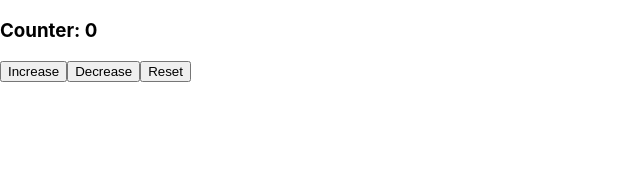
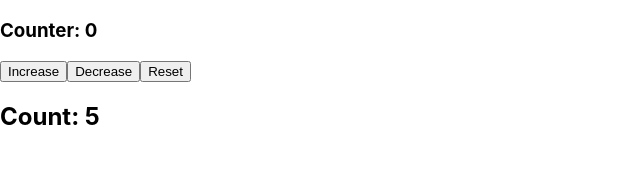
Before and after one commit to MMcClure11/counter-practice, a React (Create React App) app: page / in a window 1280 px wide. Shown: the top 192 px of the page, without its empty margins (0-640 px from the left). Built offline with nearby package versions, Linux system fonts and the light colour scheme.

Commit message:
Add counter component with setInterval to increase cout

```diff
--- a/src/App.js
+++ b/src/App.js
@@ -1,5 +1,6 @@
 import './App.css';
 import React, { Component } from 'react'
+import Counter from './Counter'
 
 export default class App extends Component {
 
@@ -23,6 +24,17 @@
     this.setState({counter: 0})
   }
 
+  // componentDidMount(){
+  //   console.log('Hello from cdm')
+  //   setInterval(function(){ console.log("Hello"); }, 5000);
+  //   // setInterval( this.increase, 5000);
+  //   // const timer = setInterval( () => {
+  //   //   this.setState((prevState) => ({
+  //   //     counter: prevState.counter + 1
+  //   //   })), 1000
+  //   // })
+  // }
+
   render() {
     return (
       <div>
@@ -30,6 +42,7 @@
         <button onClick={ this.increase }>Increase</button>
         <button onClick={ this.decrease }>Decrease</button>
         <button onClick={ this.reset }>Reset</button>
+        <Counter />
       </div>
     )
   }
--- /dev/null
+++ b/src/Counter.js
@@ -0,0 +1,23 @@
+import React, { useEffect, useState } from 'react'
+
+const Counter = () => {
+
+  const [counter, setCounter] = useState(0);
+
+  useEffect(() => {
+    const timer = setInterval(() => {
+      setCounter(prevCount => prevCount + 1);
+    }, 1000);
+    return () => {
+      clearInterval(timer);
+    };
+  }, []); // Pass in empty array to run effect only once!
+
+  return (
+    <div>
+      <h2>Count: { counter }</h2>
+    </div>
+  )
+}
+
+export default Counter
```
Also changed, not shown: 1 other file (tests, documents, lock files or other folders).
